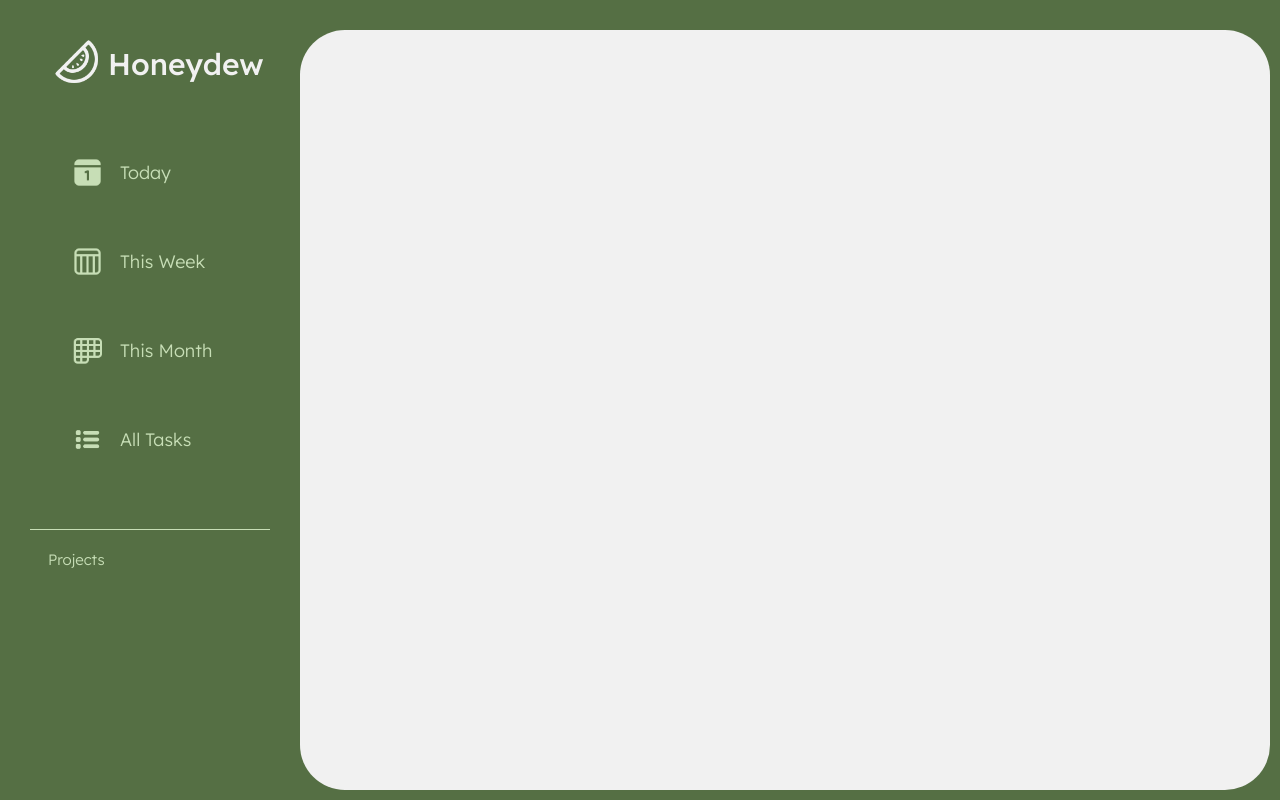
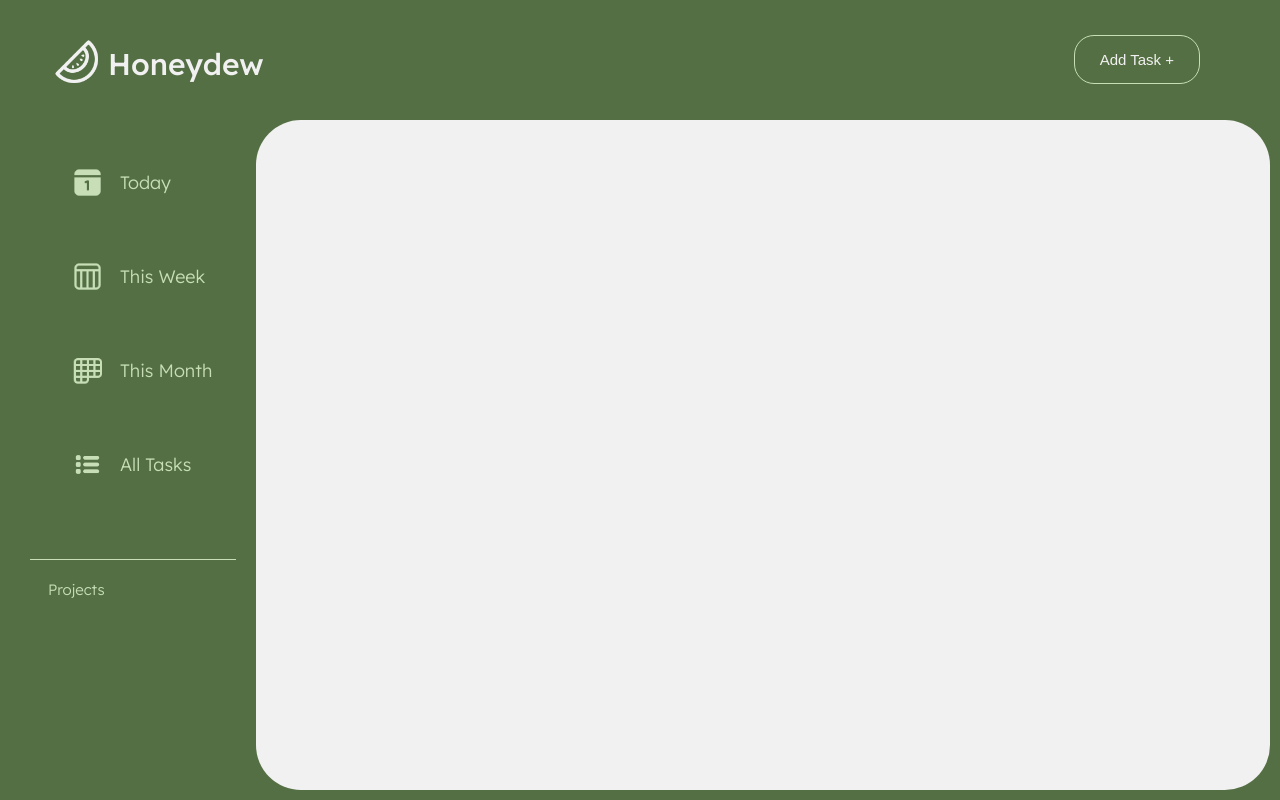
Before and after one commit to huntkay1/to-do-app, a website built with webpack: page src/index.html in a window 1280 px wide. Built offline with nearby package versions, Linux system fonts and the light colour scheme.

Commit message:
Add add task bttn

```diff
--- a/src/index.html
+++ b/src/index.html
@@ -12,7 +12,10 @@
 </head>
 <body>
     <header>
-        <h1>Honeydew</h1>
+        <div id="logo">
+            <h1>Honeydew</h1>
+        </div>
+        <button>Add Task +</button>
     </header>
 
     <nav>
@@ -24,9 +27,9 @@
         </ul>
     </nav>
 
-    <div>
+    <main>
 
-    </div>
+    </main>
 
 </body>
 </html>
--- a/src/index.js
+++ b/src/index.js
@@ -5,6 +5,7 @@ import monthIconLight from './month-icon-light.png';
 import allIconLight from './all-icon-light.png';
 import melon from './melon-icon.png';
 
+//icons
 const melonIcon = new Image(55, 55);
 melonIcon.src = melon;
 const todayIcon = new Image(35, 35);
@@ -17,14 +18,13 @@ const allIcon = new Image(35,35);
 allIcon.src = allIconLight;
 
 //add logo icon
-const header = document.querySelector("header");
+const logo = document.getElementById("logo");
 melonIcon.classList.add("melon-icon");
-header.appendChild(melonIcon);
-
-const nav1 = document.getElementById("nav-1");
+logo.appendChild(melonIcon);
 
 
-
+//add nav1 item titles and icons
+const nav1 = document.getElementById("nav-1");
 
 const navItems = {
     Today : todayIcon,
@@ -32,7 +32,6 @@ const navItems = {
     "This Month" : monthIcon,
     "All Tasks" : allIcon
 }
-
 
 Object.entries(navItems).forEach(([navTitle, icon]) => {
     const listItem = document.createElement('li');
@@ -44,15 +43,3 @@ Object.entries(navItems).forEach(([navTitle, icon]) => {
         listItem.appendChild(navItemTitle);
         nav1.appendChild(listItem);
 })
-
-
-
-// const todayImg = new Image(45, 45);
-// todayImg.src = todayIcon;\
-
-
-// let nav1 = document.getElementById("nav-1");
-// nav1.appendChild(todayImg);
-
-
-//its there but its the same color as the background
--- a/src/style.css
+++ b/src/style.css
@@ -2,7 +2,7 @@
 body {
     display: grid;
     grid-template-columns: 1fr 4fr;
-    grid-template-rows: repeat(10, 1fr);
+    grid-template-rows: repeat(8, 1fr);
     height: 100vh;
     padding: 0;
     margin: 0;
@@ -15,26 +15,48 @@ header {
     grid-row: 1 / 2;
     grid-column: 1 / -1 ;
     display: flex;
-    padding-left: 50px;
+    align-items: center;
+    justify-content: space-between;
+    padding: 0 80px 0 50px;
     margin-top: 25px;
+}
+
+#logo {
+    display: flex;
+    justify-content: space-between;
 }
 
 .melon-icon {
     padding-top: 10px;
 }
 
+header button {
+    background-color: transparent;
+    border: 1.5px solid #C7DEB6;
+    font-size: 15px;
+    color: #f1f1f1;
+    padding: 15px 25px;
+    border-radius: 20px;
+    margin-bottom: 10px;
+}
+
+header button:hover {
+    background-color: #C7DEB6;
+    color: #556F44;
+}
+
 h1 {
     color: #f1f1f1;
     font-size: 30px;
     font-weight: 500;
+    padding-left: 3px;
     order: 2;
-    padding-left: 3px;
 }
 
 nav {
     grid-row: 2 / -1;
-    margin-top: 40px;
-    min-width: 300px;
+    min-width: 250px;
+    margin-top: 50px;
 }
 
 nav ul {
@@ -44,13 +66,13 @@ nav ul {
 nav li {
     list-style-type: none;
     font-size: 18px;
-    padding-bottom: 30px;
+    padding-bottom: 35px;
     font-weight: 300;
 }
 
 #nav-1 {
     color: #C7DEB6;
-    margin: 0 30px 0 30px;
+    margin: 0 20px 0 30px;
     border-bottom: 1px solid #C7DEB6;
 }
 
@@ -76,11 +98,11 @@ nav li {
     color: #C7DEB6;
 }
 
-div {
+main {
     background-color: #f1f1f1;
     grid-row: 1 / -1 ;
     grid-column: 2 / -1;
-    margin: 30px 10px 10px 0;
+    margin: 120px 10px 10px 0;
     border-radius: 45px;
     overflow: auto;
 }
```
Also changed, not shown: dist/index.html, dist/main.js.
